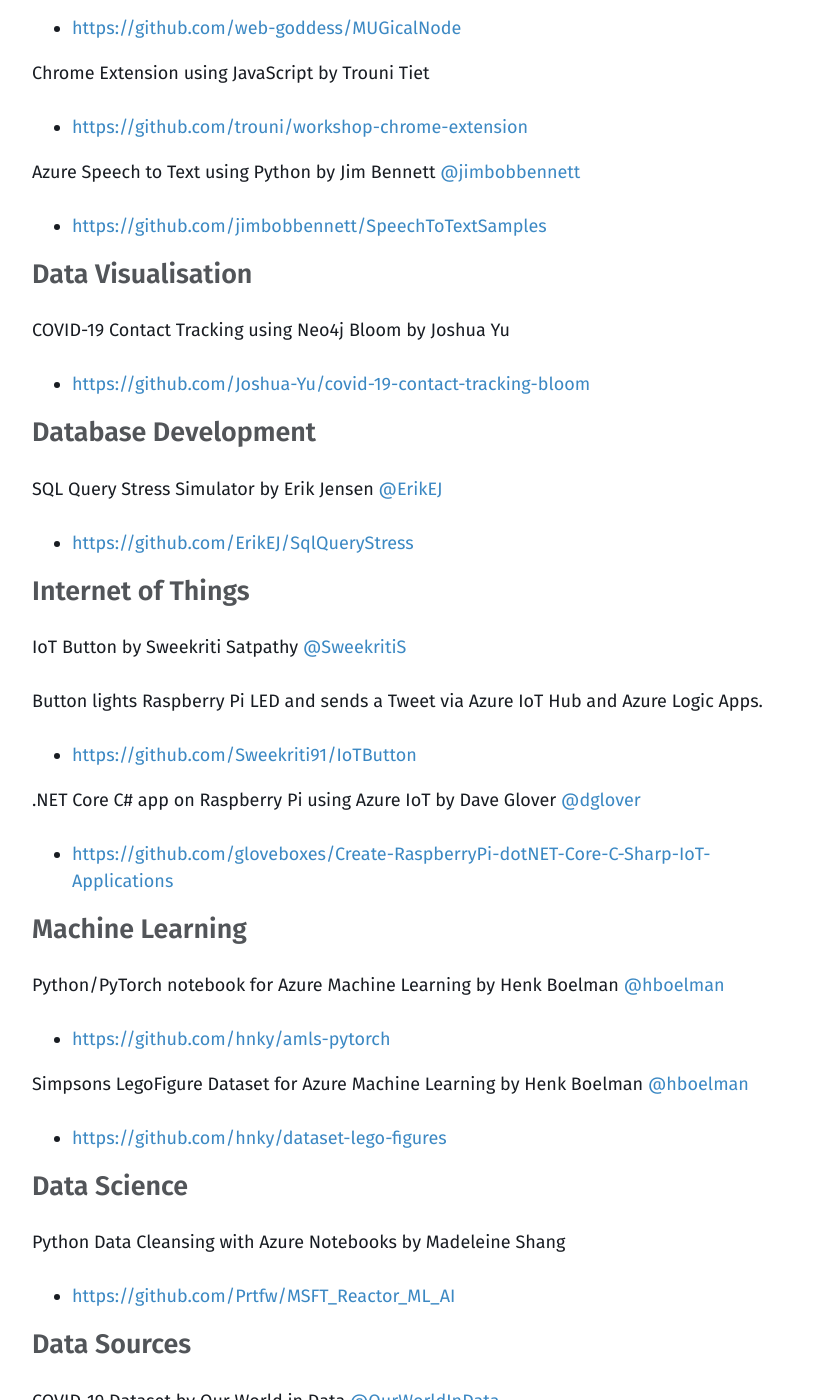
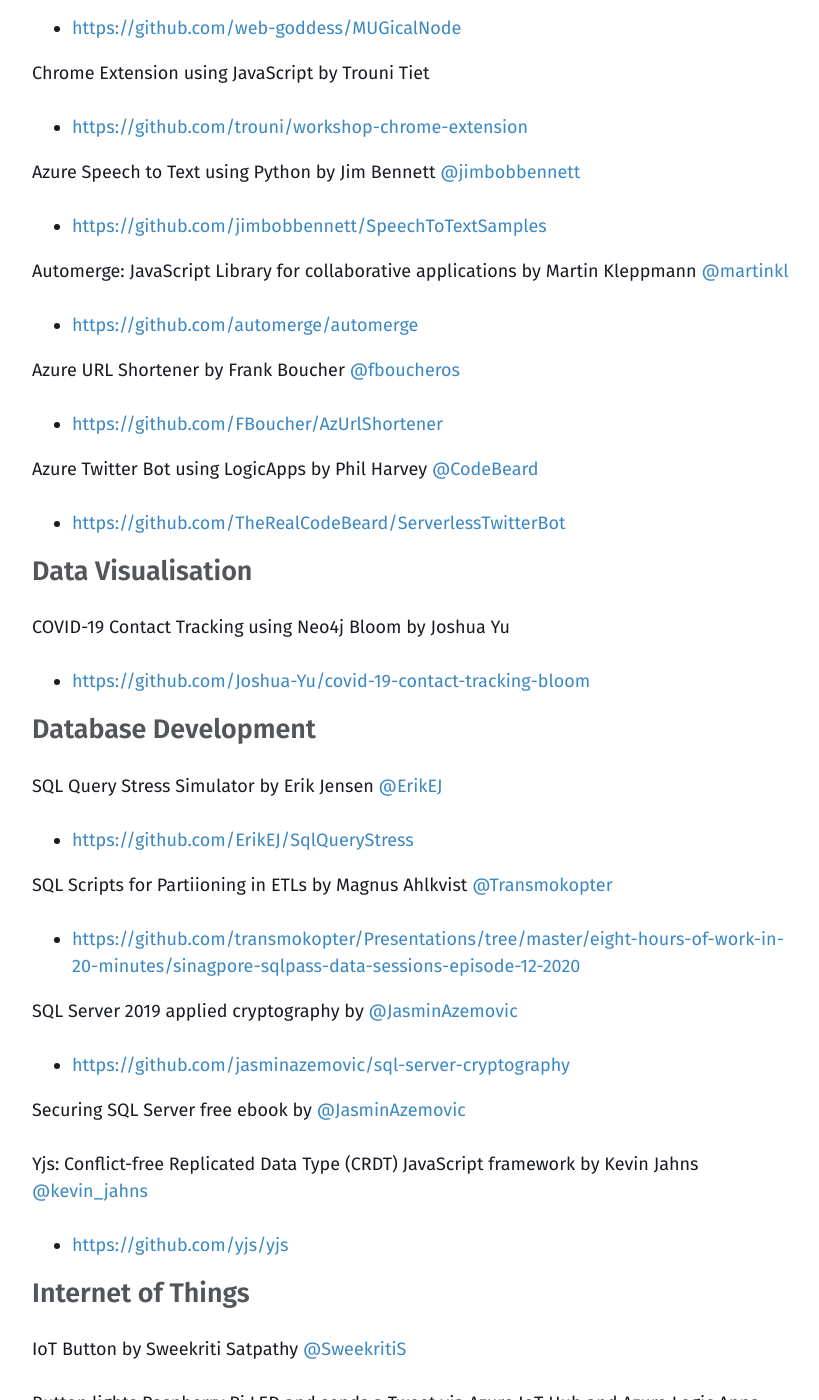
Before and after one commit to datamesse/blog, a Jekyll site: the page built from _posts/2020-07-28-resources-from-online-meetups.markdown, in a window 1280 px wide and 1400 px high, scrolled down 606 px. Shown: the whole window, without its empty margins (40-859 px from the left). Built offline with Jekyll 4.4.1, drawn with Linux system fonts in a browser that asks for light colours; some of the changed text lies outside the part shown.

Commit message:
Update 2020-07-28-resources-from-online-meetups.markdown

```diff
--- a/_posts/2020-07-28-resources-from-online-meetups.markdown
+++ b/_posts/2020-07-28-resources-from-online-meetups.markdown
@@ -7,7 +7,7 @@
 tags: [Projects, Lockdown] # add tag
 ---
 
-A list of resources from online meetups & conferences I attended during COVID-19 lockdown.
+A list of resources from online meetups & conferences I attended during COVID-19 lockdown. Last updated: 31/10/2020.
 
 ### **Application Development**
 
@@ -23,6 +23,18 @@
 
   * [https://github.com/jimbobbennett/SpeechToTextSamples](https://github.com/jimbobbennett/SpeechToTextSamples)
 
+Automerge: JavaScript Library for collaborative applications by Martin Kleppmann [@martinkl](https://twitter.com/martinkl)
+
+  * [https://github.com/automerge/automerge](https://github.com/automerge/automerge)
+
+Azure URL Shortener by Frank Boucher [@fboucheros](https://twitter.com/fboucheros)
+
+  * [https://github.com/FBoucher/AzUrlShortener](https://github.com/FBoucher/AzUrlShortener)
+
+Azure Twitter Bot using LogicApps by Phil Harvey [@CodeBeard](https://twitter.com/CodeBeard)
+
+  * [https://github.com/TheRealCodeBeard/ServerlessTwitterBot](https://github.com/TheRealCodeBeard/ServerlessTwitterBot)
+
 
 ### **Data Visualisation**
 
@@ -36,6 +48,20 @@
 SQL Query Stress Simulator by Erik Jensen [@ErikEJ](https://twitter.com/ErikEJ)
 
   * [https://github.com/ErikEJ/SqlQueryStress](https://github.com/ErikEJ/SqlQueryStress)
+
+SQL Scripts for Partiioning in ETLs by Magnus Ahlkvist [@Transmokopter](https://twitter.com/Transmokopter)
+
+  * [https://github.com/transmokopter/Presentations/tree/master/eight-hours-of-work-in-20-minutes/sinagpore-sqlpass-data-sessions-episode-12-2020](https://github.com/transmokopter/Presentations/tree/master/eight-hours-of-work-in-20-minutes/sinagpore-sqlpass-data-sessions-episode-12-2020)
+
+SQL Server 2019 applied cryptography by [@JasminAzemovic](https://twitter.com/JasminAzemovic)
+
+  * [https://github.com/jasminazemovic/sql-server-cryptography](https://github.com/jasminazemovic/sql-server-cryptography)
+
+Securing SQL Server free ebook by [@JasminAzemovic](https://twitter.com/JasminAzemovic)
+
+Yjs: Conflict-free Replicated Data Type (CRDT) JavaScript framework by Kevin Jahns [@kevin_jahns](https://twitter.com/kevin_jahns)
+
+  * [https://github.com/yjs/yjs](https://github.com/yjs/yjs)
 
 
 ### **Internet of Things**
@@ -55,10 +81,21 @@
 ### **Machine Learning**
 
 Python/PyTorch notebook for Azure Machine Learning by Henk Boelman [@hboelman](https://twitter.com/hboelman)
+
   * [https://github.com/hnky/amls-pytorch](https://github.com/hnky/amls-pytorch)
 
 Simpsons LegoFigure Dataset for Azure Machine Learning by Henk Boelman [@hboelman](https://twitter.com/hboelman)
+
   * [https://github.com/hnky/dataset-lego-figures](https://github.com/hnky/dataset-lego-figures)
+
+Azure Pipeline & Responsible AI in mediical scenario by Lee Stott [@lee_stott](https://twitter.com/lee_stott)
+
+  * [https://github.com/leestott/ResponsibleAI](https://github.com/leestott/ResponsibleAI)
+
+Azure MLOps by Microsoft
+
+  * [https://github.com/Microsoft/MLOps](https://github.com/Microsoft/MLOps)
+
 
 ### **Data Science**
 
@@ -72,3 +109,7 @@
 COVID-19 Dataset by Our World in Data [@OurWorldInData](https://twitter.com/OurWorldInData)
 
   * [https://github.com/owid/covid-19-data/tree/master/public/data](https://github.com/owid/covid-19-data/tree/master/public/data)
+
+  Movie Ratings Dataset by GroupLens [@grouplens](https://twitter.com/grouplens)
+
+  * [https://grouplens.org/datasets/movielens/](https://grouplens.org/datasets/movielens/)
```
